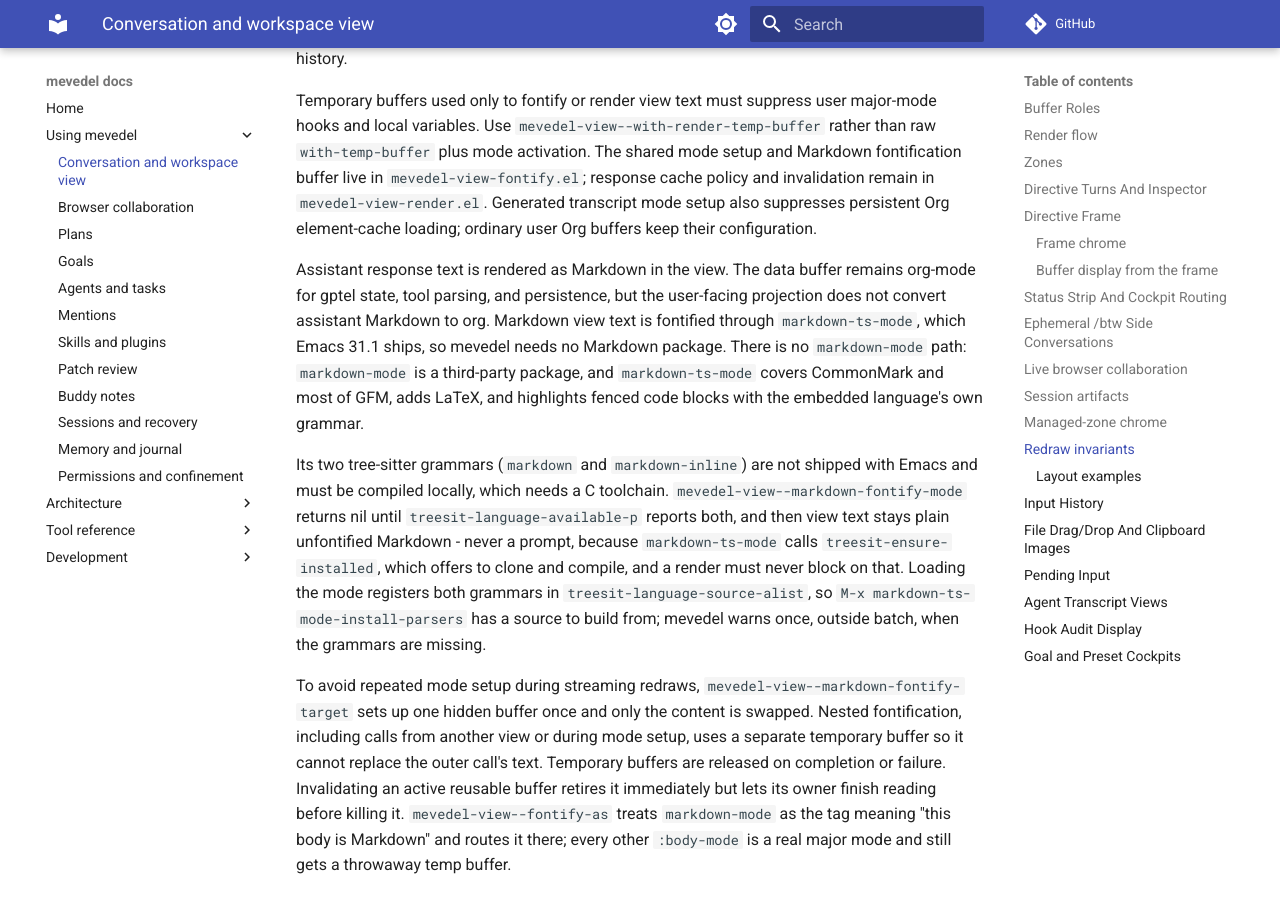
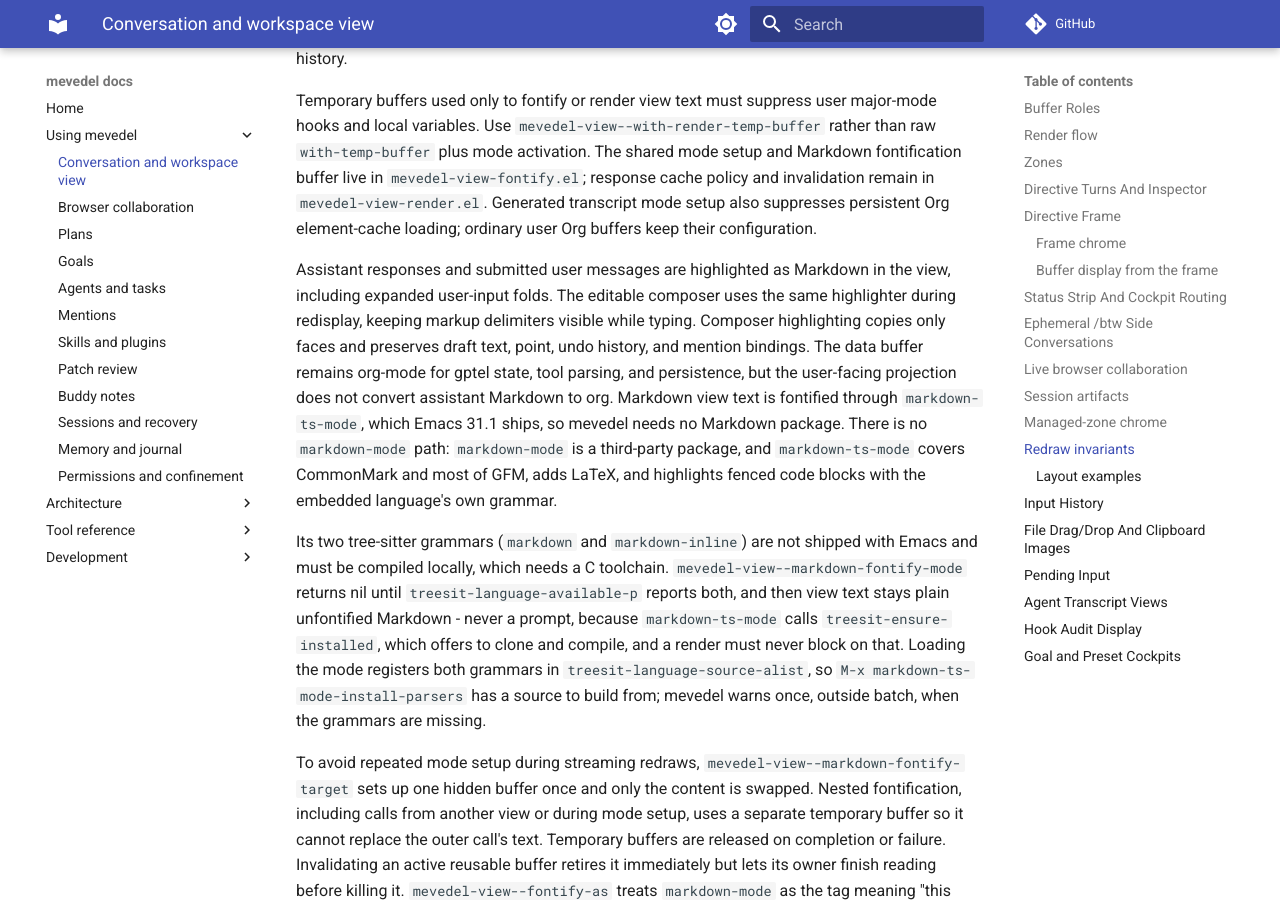
Before and after one commit to FrauH0lle/mevedel, an MkDocs documentation site: the page built from docs/view.md, in a window 1280 px wide and 900 px high, scrolled down 21029 px. Built offline with MkDocs 1.6.1 and Material for MkDocs 9.7.7, drawn with Linux system fonts in a browser that asks for light colours; comment, search, counter and statistics services are not loaded.

Commit message:
feat(view): Highlight user messages and composer Markdown
Reuse the response Markdown fontifier for user input. Keep delimiters
visible while editing and preserve draft text, undo, and mention bindings.

* mevedel-view-composer.el (mevedel-view--fontify-composer): Copy Markdown
faces into the editable draft during redisplay.
(mevedel-view-composer-initialize): Register composer fontification.

* mevedel-view-render.el (mevedel-view-render-toggle-user-input)
(mevedel-view--insert-shared-context, mevedel-view--render-user-turn)
(mevedel-view--insert-user-message): Highlight submitted user text,
including expanded folds and attributed questions.

* test/test-mevedel-view-composer.el: Cover multiline fontification,
editing preservation, mention bindings, and missing grammars.

* test/test-mevedel-view-render.el: Cover echo, history, fold, and shared
question fontification.

* docs/view.md: Document user-input Markdown highlighting.

Validation: 605 focused ERT tests and a native Markdown parser check pass.
All 208 Lisp files byte-compile without warnings.

```diff
--- a/docs/view.md
+++ b/docs/view.md
@@ -994,7 +994,11 @@
 setup also suppresses persistent Org element-cache loading; ordinary user Org
 buffers keep their configuration.
 
-Assistant response text is rendered as Markdown in the view. The data
+Assistant responses and submitted user messages are highlighted as Markdown
+in the view, including expanded user-input folds. The editable composer uses
+the same highlighter during redisplay, keeping markup delimiters visible while
+typing. Composer highlighting copies only faces and preserves draft text,
+point, undo history, and mention bindings. The data
 buffer remains org-mode for gptel state, tool parsing, and persistence,
 but the user-facing projection does not convert assistant Markdown to org.
 Markdown view text is fontified through `markdown-ts-mode`, which Emacs
```
Also changed, not shown: 4 other files.
